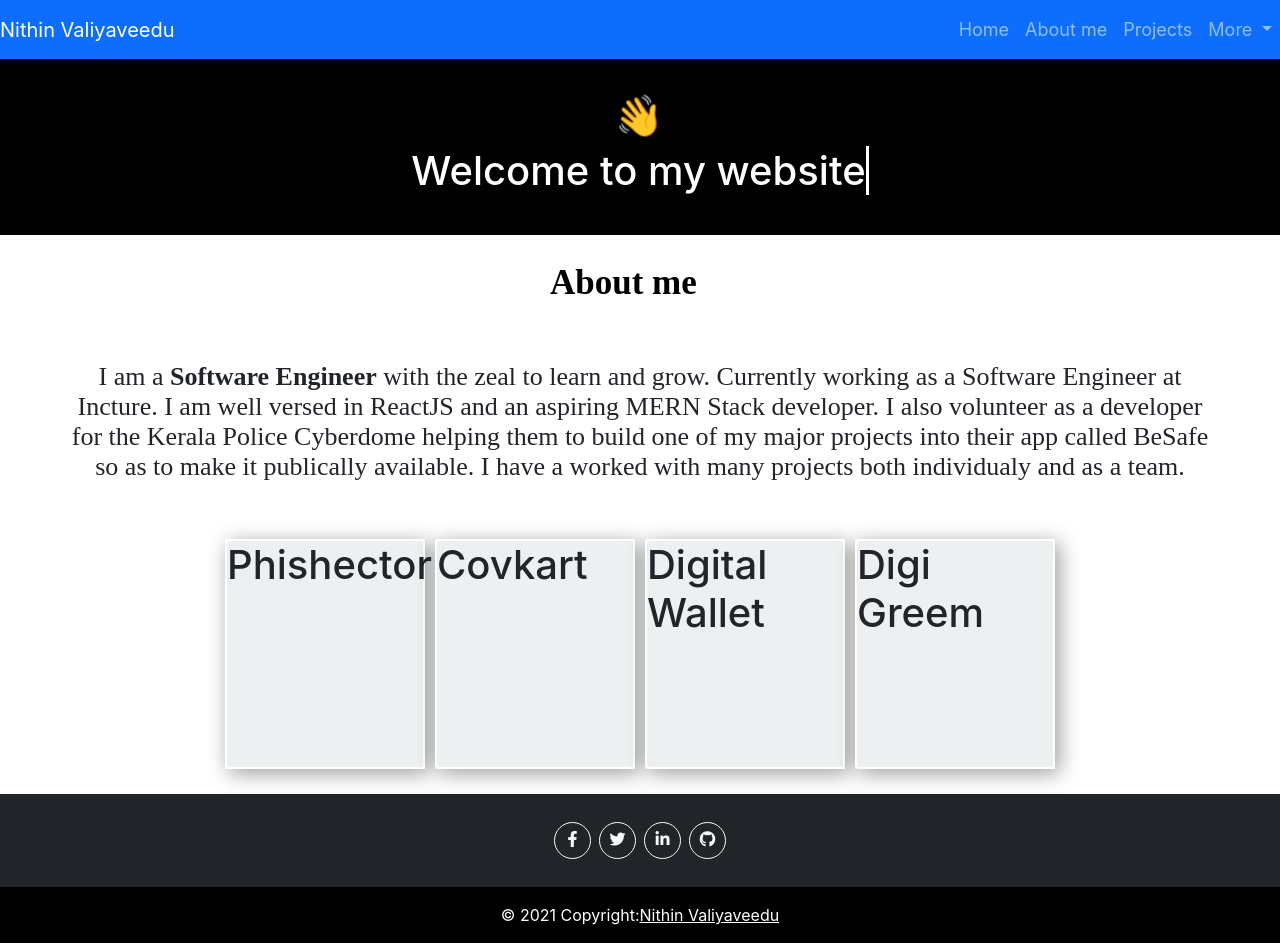
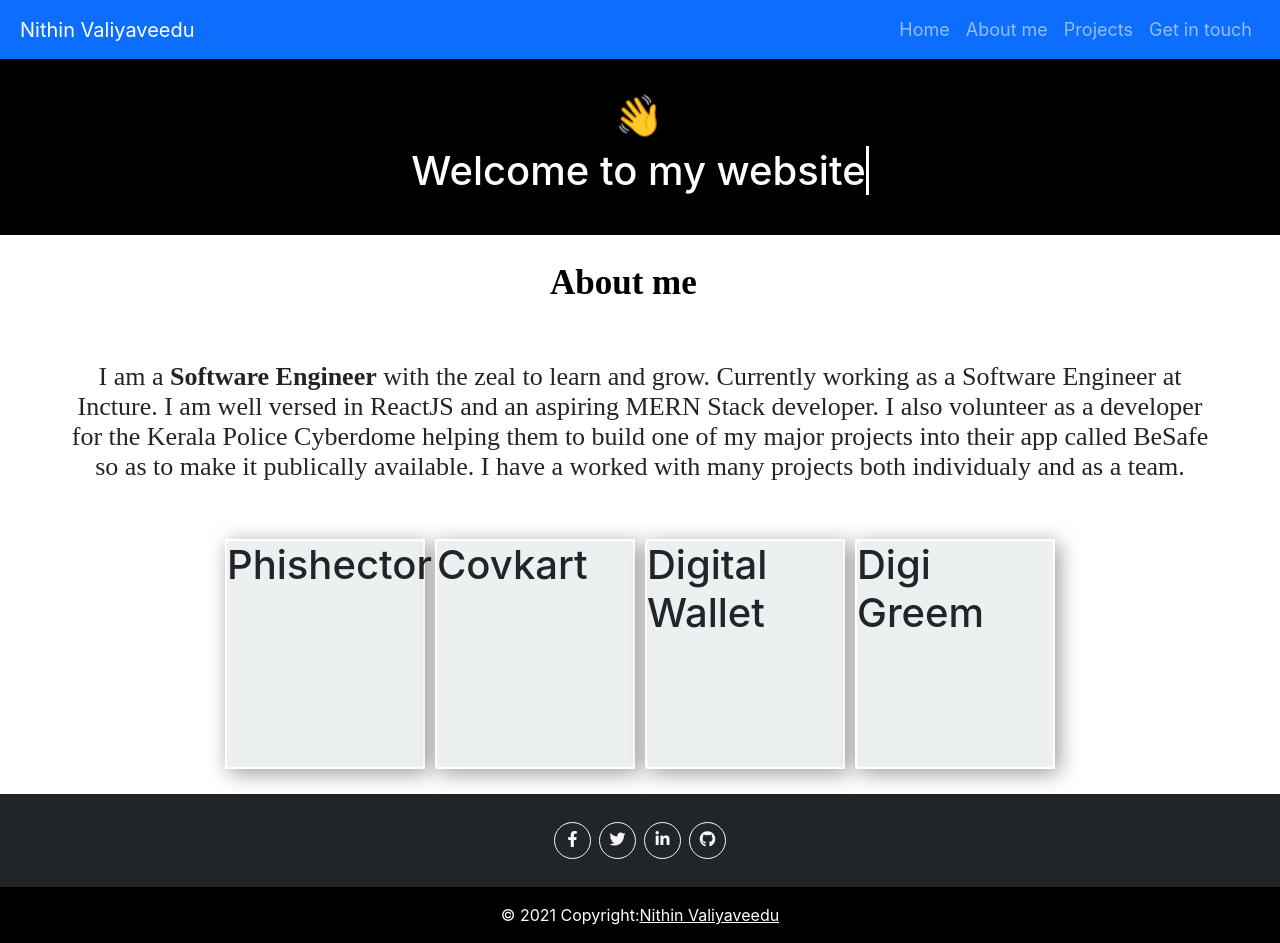
Before and after one commit to Nithin-Valiyaveedu/portfolio-web, a React (Create React App) app: page / in a window 1280 px wide. Built offline with nearby package versions, Linux system fonts and the light colour scheme.

Commit message:
minor changes in style

```diff
--- a/src/App.css
+++ b/src/App.css
@@ -1,4 +1,34 @@
 @import url('https://fonts.googleapis.com/css2?family=Lato&display=swap');
+
+/* navbar */
+.navbar-brand{
+  padding-left: 20px;
+}
+
+.navbar-nav{
+  padding-right: 20px;
+
+}
+
+.navbar-nav .nav-item{
+  font-size: large;
+
+}
+
+.navbar-nav a:hover {
+  background-color:black;
+  text-decoration: none;
+}
+
+
+
+.dropdown-menu a:hover{
+  color: white;
+}
+
+
+
+
 
 /* hero container */
 .containerhero{
@@ -13,25 +43,6 @@
 .typewrite{
   text-decoration: none;
 }
- .navbar-nav .nav-item{
-  font-size: large;
-  text-align: center;
-}
-
-.navbar-nav a:hover {
-  background-color:black;
-  text-decoration: none;
-}
-
-
-.dropdown:hover .dropdown-menu{
-  display: block;
-
-}
-.dropdown-menu a:hover{
-  color: white;
-}
-
 
 /* waving hand */
 
--- a/src/components/Navbar.js
+++ b/src/components/Navbar.js
@@ -13,22 +13,14 @@ const Navbar = ()=>{
                 <ul className="navbar-nav ms-auto">
                     <li className="nav-item"><a class= "nav-link" href="https://google.com"> Home </a></li>
                     <li className="nav-item"><a class= "nav-link" href="https://google.com"> About me </a></li>
+                    <li className="nav-item"><a class="nav-link" href="https://facebook.com"> Projects </a></li>
+                    <li className="nav-item"><a class="nav-link" href="https://facebook.com"> Get in touch </a></li>
 
-                    <li className="nav-item"><a class="nav-link" href="https://facebook.com"> Projects </a></li>
-                    <li className="nav-item dropdown">
-                        <a className="nav-link  dropdown-toggle" href="https://google.com" data-bs-toggle="dropdown"> More </a>
-                        <ul className="dropdown-menu dropdown-menu-right">
-                            <li><a className="dropdown-item" href="https://google.com"> View Resume</a></li>
-                            <li><a className="dropdown-item" href="https://google.com"> Get in Touch</a></li>
-                        </ul>
-                    </li>
                 </ul>
             </div>
 
     </nav>
 
-
-
     )
 }
 
```
